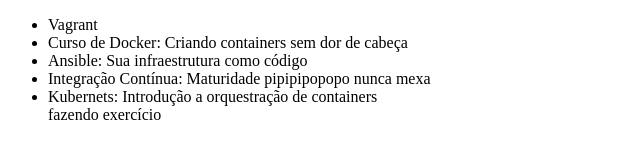
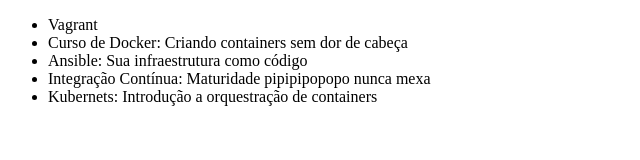
Before and after one commit to ViniciusDDev/estudando-alura, a plain HTML site: page index.html in a window 1280 px wide. Shown: the whole page, without its empty margins (0-640 px from the left). Drawn offline with Linux system fonts and the light colour scheme.

Commit message:
Revert "Alterando o código (exercício)"
This reverts commit 101eaa4cb163d0c3775833c054a5b1d09288cc6c.

```diff
--- a/index.html
+++ b/index.html
@@ -11,7 +11,6 @@
         <li>Ansible: Sua infraestrutura como código</li>
         <li>Integração Contínua: Maturidade pipipipopopo nunca mexa</li>
         <li>Kubernets: Introdução a orquestração de containers</li>
-        fazendo exercício
     </ul>
 </body>
 </html>
```
